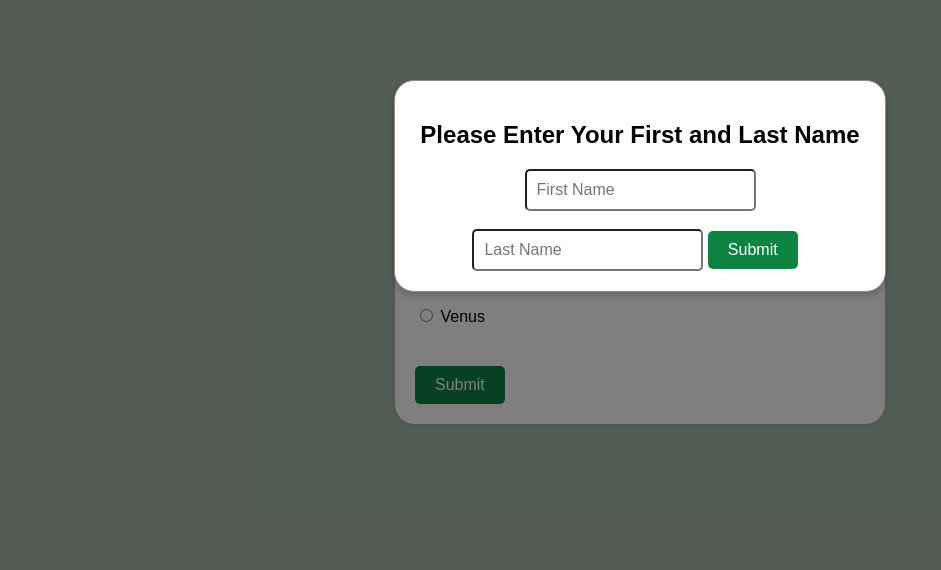
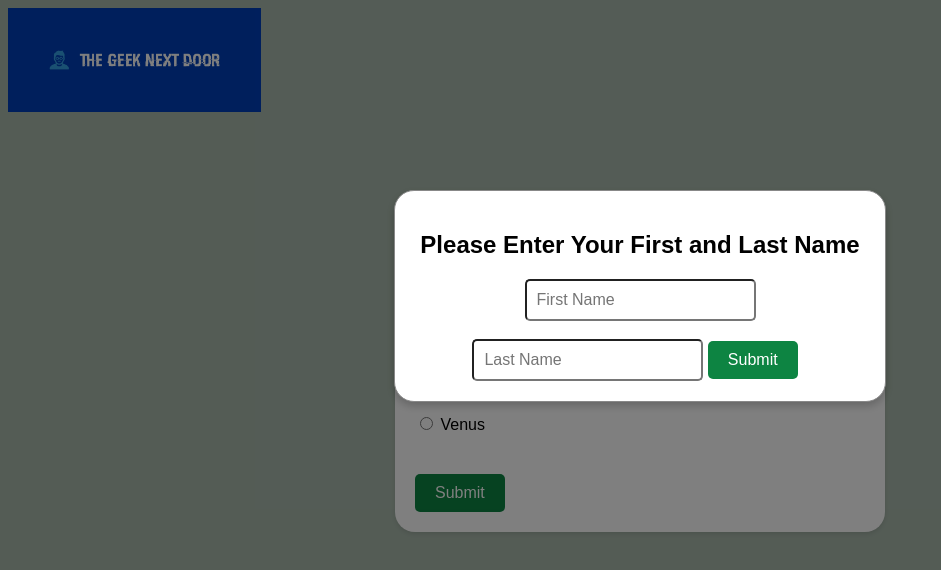
Before and after one commit to djlarj/ExamDemo, a plain HTML site: page module1.html in a window 1280 px wide. Shown: the whole page, without its empty margins (0-941 px from the left). Drawn offline with Linux system fonts and the light colour scheme.

Commit message:
added logo to module1.js file and fixed display property for logo and container div

```diff
--- a/css/modules.css
+++ b/css/modules.css
@@ -3,8 +3,6 @@
 body {
     font-family:Arial, Helvetica, sans-serif;
     background: #a9b9ac;
-    display: flex;
-    justify-content: center;
 }
 
 .modal {
@@ -21,7 +19,7 @@ body {
 
 .modal-content {
     background-color: #fff;
-    margin: 80px auto;
+    margin: 190px auto;
     padding: 20px;
     border: 1px solid #888;
     width: 450px; /* Adjust the width as needed */
@@ -46,10 +44,14 @@ body {
     padding: 10px 10px;
 }
 
+.navbar-brand {
+    width: 20%;
+}
+
 .container {
     width: 450px;
     padding: 20px;
-    margin-top: 80px;
+    margin: 80px auto;
     background-color: #fff;
     box-shadow: 0 2px 4px rgba(0, 0, 0, 0.1);
     border-radius: 20px;
--- a/module1.html
+++ b/module1.html
@@ -16,6 +16,16 @@
     </head>
 
     <body>
+
+        <!-- Navbar -->
+        <nav class="navbar navbar-expand-sm px-3">
+            <!-- Logo -->
+            <div>
+                <a class="logo" href="index.html">
+                    <img class="navbar-brand" src="img/theGeekNextDoorLogo.png" alt="The Geek Next Door Logo">
+                </a>
+            </div>
+        </nav>
 
         <div id="nameModal" class="modal">
             <div class="modal-content">
```
Also changed, not shown: index.html (+6 -6 lines).
